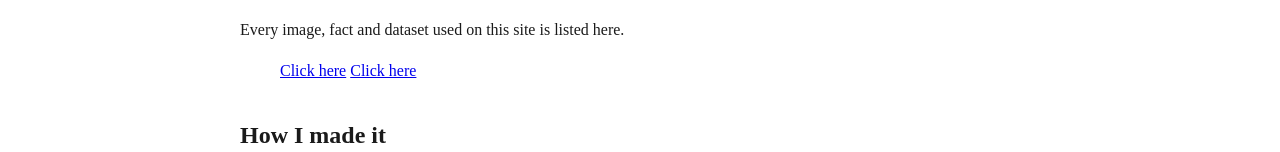
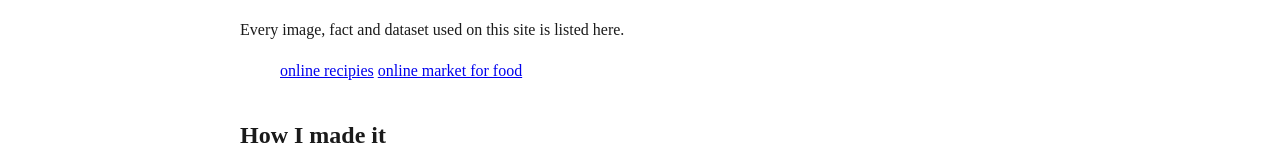
Before and after one commit to isaacgaita-stack/cooking-tamu-foods, a plain HTML site: page about.html in a window 1280 px wide. Shown: the part 322-474 px from the top of the page. Drawn offline with Linux system fonts and the light colour scheme.

Commit message:
made changes in link

```diff
--- a/about.html
+++ b/about.html
@@ -27,8 +27,8 @@
       <h2>Sources</h2>
       <p>Every image, fact and dataset used on this site is listed here.</p>
       <ul>
-        <a href="https://www.allrecipes.com">Click here</a>
-        <a href="https://www.reciperadar.com">Click here</a>
+        <a href="https://www.allrecipes.com">online recipies</a>
+        <a href="https://zucchini.co.ke/?srsltid=AY6E960sefJkpr8t3w4bpdRrSZzplgbYa3v3mMvseC1PgUdVAHQ4va7I">online market for food</a>
       </ul>
     </section>
 
```
